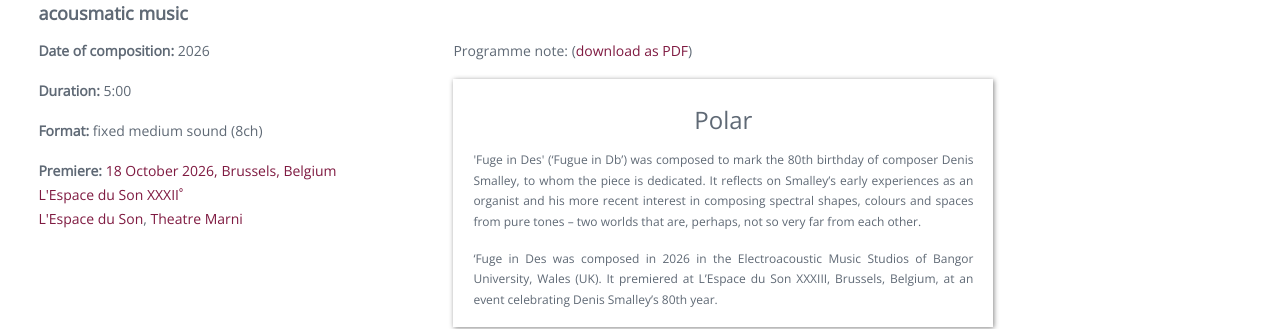
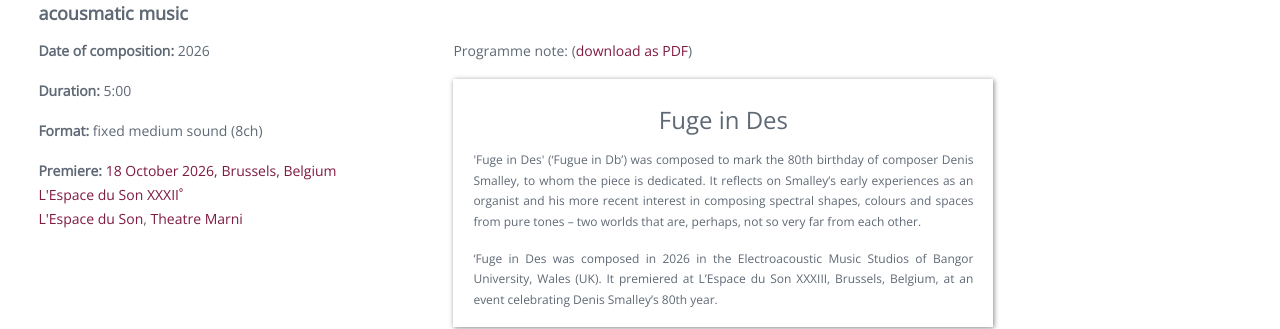
Before and after one commit to acousmatician/acousmatician.github.io, a Jekyll site: the page built from works/fuge_in_des.html, in a window 1280 px wide. Shown: the part 238-567 px from the top of the page. Built offline with Jekyll 4.4.1, drawn with Linux system fonts in a browser that asks for light colours; nearby versions of some CDN libraries; library files that are not in the unit come from our copies.

Commit message:
Correct Fuge and add polar animation file

```diff
--- a/works/fuge_in_des.html
+++ b/works/fuge_in_des.html
@@ -23,7 +23,7 @@ piece_id: fuge_in_des
         <p class="image_caption">Lake Nezahualcóyotl and the Templo de Quechula (Templo de Santiago)<br></p> --->
           <p>Programme note: (<a href="../prognotes/polar_prog.pdf">download as PDF</a>)</p>
         <div id="prognote-container">
-          <p class="prognote-title">Polar</p>
+          <p class="prognote-title">Fuge in Des</p>
 
                     <p class="prognote">'Fuge in Des' (‘Fugue in Db’) was composed to mark the 80th birthday of composer Denis Smalley, to whom the piece is dedicated. It reflects on Smalley’s early experiences as an organist and his more recent interest in composing spectral shapes, colours and spaces from pure tones – two worlds that are, perhaps, not so very far from each other.</p>
         <p class="prognote">‘Fuge in Des was composed in 2026 in the Electroacoustic Music Studios of Bangor University, Wales (UK). It premiered at L’Espace du Son XXXIII, Brussels, Belgium, at an event celebrating Denis Smalley’s 80th year.</p>
```
Also changed, not shown: 1 other file.
